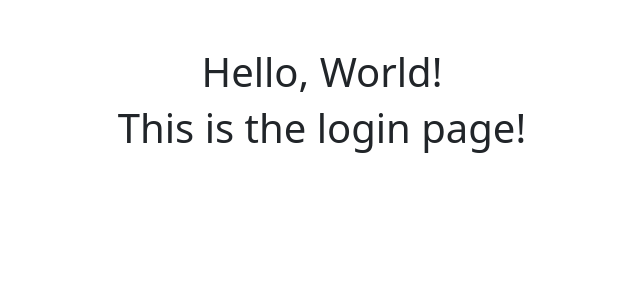
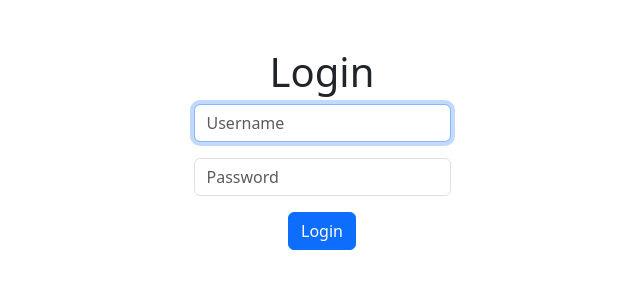
Before and after one commit to JoshuaMilano/Promethium-Project-Planner, a Flask app: page /login in a window 1280 px wide. Shown: the part 80-380 px from the top of the page, without its empty margins (318-958 px from the left). Run offline with Flask 3, Linux system fonts and the light colour scheme.

Commit message:
Updated the login page.

```diff
--- a/templates/login.html
+++ b/templates/login.html
@@ -1,5 +1,12 @@
 {% extends "layout.html" %}
 {% block body %}
-    <h1>Hello, World!</h1>
-    <h1>This is the login page!</h1>
+    <h1>Login</h1>
+    <form action="/login" method="post">
+        <div class="mb-3">
+            <input autocomplete="off" autofocus class="form-control mx-auto w-auto" name="username" placeholder="Username" type="text">
+        </div>
+        <div class="mb-3">
+            <input autocomplete="off" class="form-control mx-auto w-auto" name="password" placeholder="Password" type="password">
+        </div>
+        <button class="btn btn-primary" type="submit">Login</button>
 {% endblock %}
```
